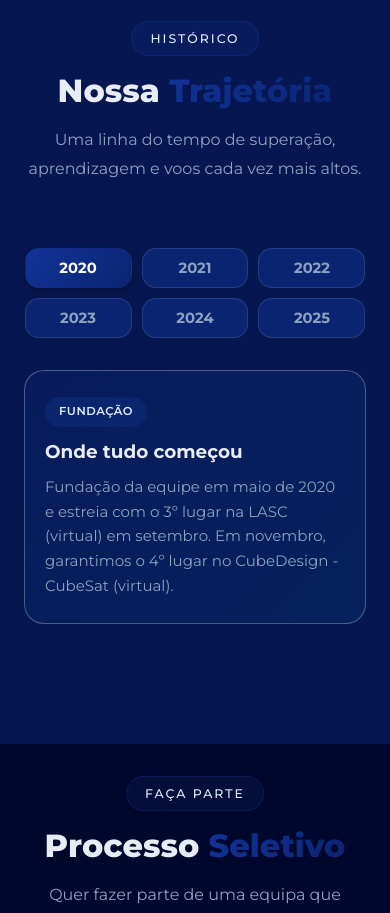
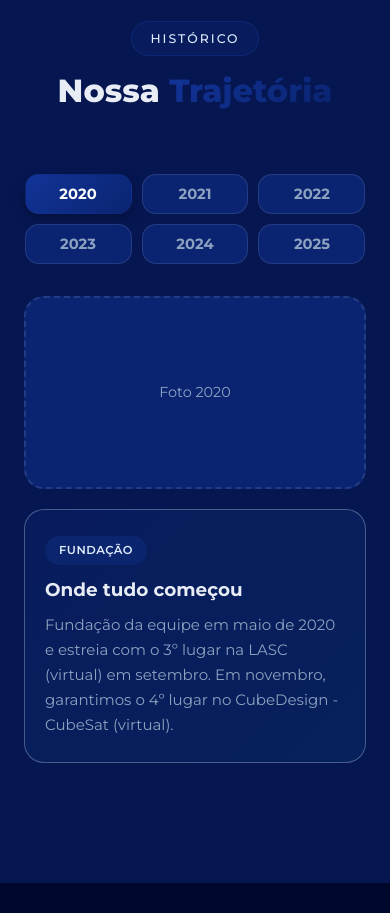
Before and after one commit to OrionAerospace/Site-Orion, a React (Vite) app: page / in a window 390 px wide. Shown: the part 4880-5793 px from the top of the page. Built offline with nearby package versions, Linux system fonts and the light colour scheme.

Commit message:
fix/layout alterado e esqueleto para colocar as fotos

```diff
--- a/src/pages/Trajetoria/Trajetoria.css
+++ b/src/pages/Trajetoria/Trajetoria.css
@@ -38,11 +38,33 @@
     box-shadow: 0 4px 20px var(--accent-glow);
 }
 
-/* --- ESTILOS DO CONTEÚDO (CARD) --- */
+/* --- ESTILOS DO CONTEÚDO (3 COLUNAS: mascote | foto do ano | card) --- */
 .trajetoria-content {
+    display: grid;
+    grid-template-columns: 0.7fr 1fr 1.3fr;
+    align-items: center;
+    gap: 32px;
+    animation: fadeInUp 0.4s ease-out;
+}
+
+/* Placeholder reutilizável — substituir por <img> quando as fotos existirem */
+.image-placeholder {
     display: flex;
+    align-items: center;
     justify-content: center;
-    animation: fadeInUp 0.4s ease-out;
+    width: 100%;
+    aspect-ratio: 4 / 5;
+    background: var(--bg-card);
+    border: 2px dashed var(--border-color);
+    border-radius: var(--radius-lg);
+    color: var(--text-secondary);
+    font-size: 0.9rem;
+    text-align: center;
+    padding: 12px;
+}
+
+.trajetoria-foto .image-placeholder {
+    aspect-ratio: 4 / 3;
 }
 
 .timeline-card {
@@ -50,9 +72,8 @@
     border: 1px solid var(--border-color);
     border-radius: var(--radius-lg);
     padding: 40px;
-    max-width: 680px;
     width: 100%;
-    text-align: center;
+    text-align: left;
     transition: all var(--transition-smooth);
 }
 
@@ -63,7 +84,7 @@
 
 .timeline-card-header {
     display: flex;
-    justify-content: center;
+    justify-content: flex-start;
     margin-bottom: 20px;
 }
 
@@ -101,7 +122,28 @@
     line-height: 1.8;
 }
 
+@media (max-width: 992px) {
+    /* Mascote sai da linha; foto e card lado a lado */
+    .trajetoria-content {
+        grid-template-columns: 1fr 1.2fr;
+        gap: 24px;
+    }
+
+    .trajetoria-mascote {
+        display: none;
+    }
+}
+
 @media (max-width: 768px) {
+    .trajetoria-content {
+        grid-template-columns: 1fr;
+        gap: 20px;
+    }
+
+    .trajetoria-foto .image-placeholder {
+        aspect-ratio: 16 / 9;
+    }
+
     .trajetoria-tabs {
         gap: 10px;
         margin-bottom: 32px;
--- a/src/pages/Trajetoria/Trajetoria.jsx
+++ b/src/pages/Trajetoria/Trajetoria.jsx
@@ -67,9 +67,6 @@ export default function Trajetoria() {
         <div className="section-header">
           <span className="section-tag">Histórico</span>
           <h2 className="section-title">Nossa <span className="text-gradient">Trajetória</span></h2>
-          <p className="section-desc">
-            Uma linha do tempo de superação, aprendizagem e voos cada vez mais altos.
-          </p>
         </div>
 
         {/* Abas dos Anos */}
@@ -87,6 +84,22 @@ export default function Trajetoria() {
 
         {/* Conteúdo Dinâmico do Ano Selecionado */}
         <div className="trajetoria-content">
+
+          {/* 1º - Mascote (esquerda) */}
+          <div className="trajetoria-mascote">
+            <div className="image-placeholder">
+              <span>Mascote da Orion</span>
+            </div>
+          </div>
+
+          {/* 2º - Foto do ano selecionado (meio) */}
+          <div className="trajetoria-foto">
+            <div className="image-placeholder">
+              <span>Foto {activeItem.year}</span>
+            </div>
+          </div>
+
+          {/* 3º - Card com o texto do ano (direita) */}
           <div className="timeline-card timeline-card-highlight">
             <div className="timeline-card-header">
               <span className={`timeline-badge ${activeItem.badgeClass}`}>
```
